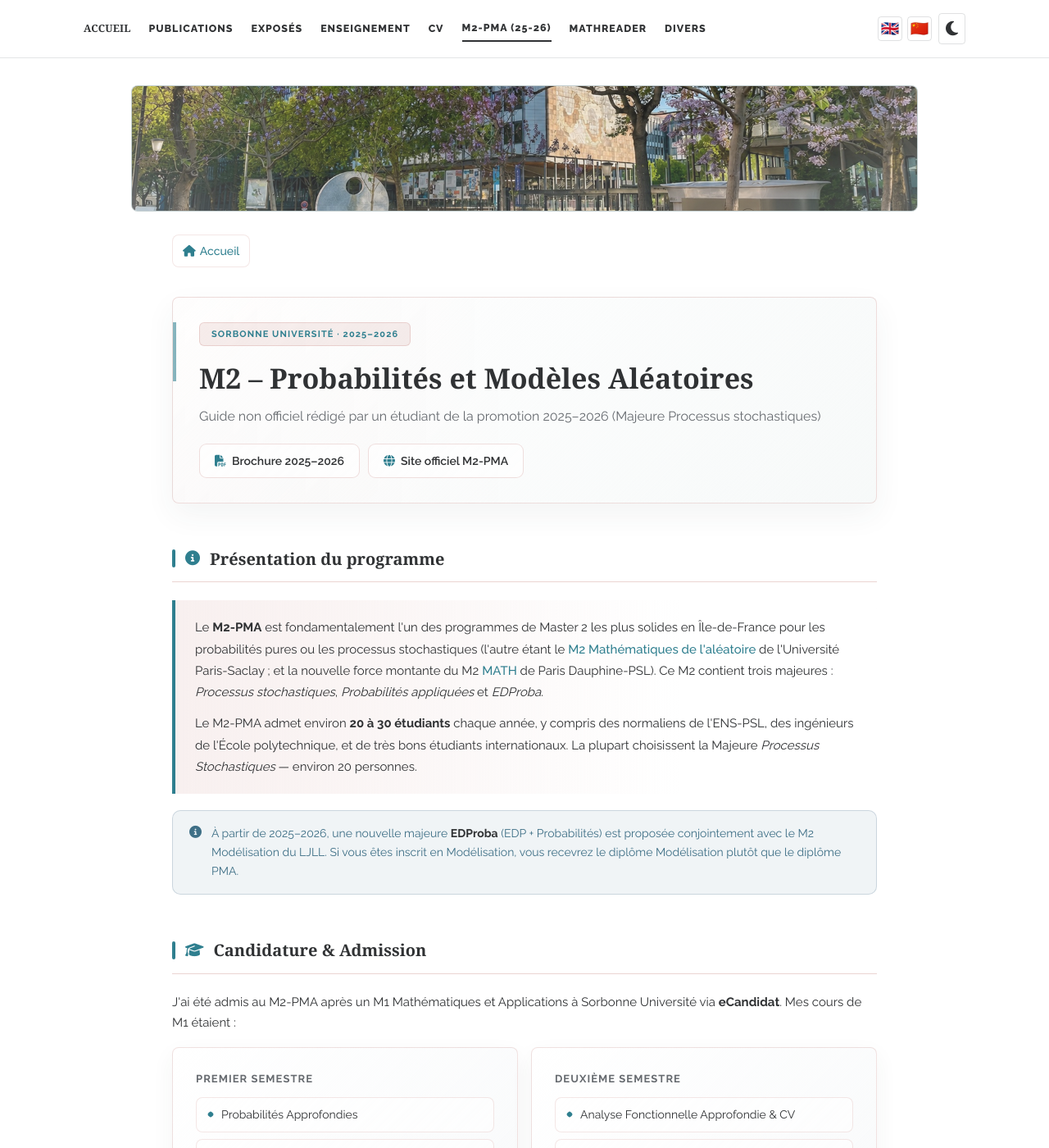
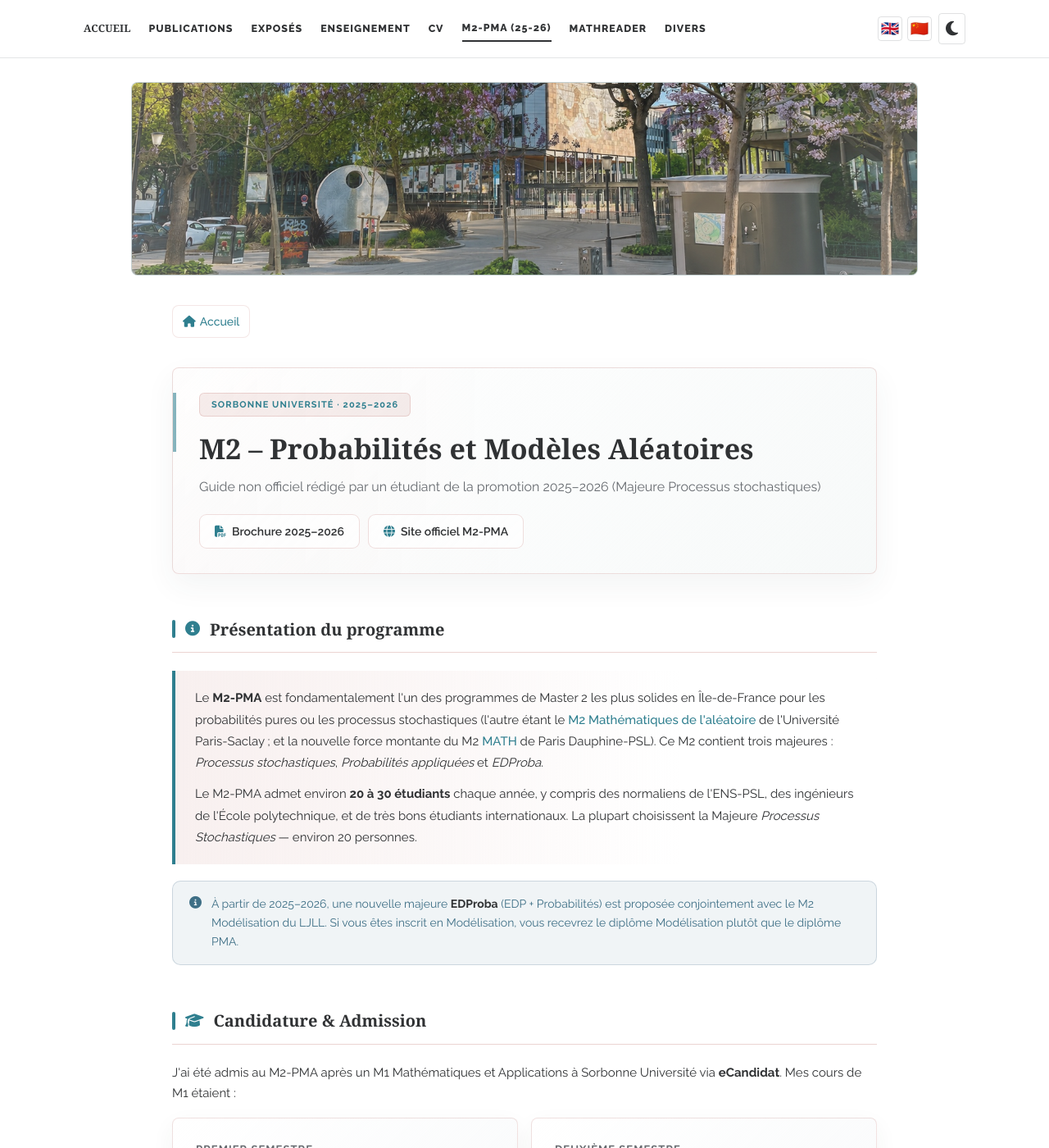
Before and after one commit to Lucien-XIAO/Lucien-XIAO.github.io, a Jekyll site: the page built from PMA/index.md, in a window 1280 px wide and 1400 px high. Shown: the whole window at 82% size. Built offline with Jekyll 4.4.1, drawn with Linux system fonts in a browser that asks for light colours; nearby versions of some CDN libraries; a style sheet for code colours, icons or effects is not loaded.

Commit message:
Show more vertical PMA campus header

```diff
--- a/_layouts/pma.html
+++ b/_layouts/pma.html
@@ -3,7 +3,7 @@
 <head>
   <script src="/assets/js/pma-i18n.js?v=4" defer></script>
   {% include head.html %}
-  <link rel="stylesheet" href="/assets/css/pma-theme.css?v=6">
+  <link rel="stylesheet" href="/assets/css/pma-theme.css?v=7">
   <script>
     MathJax = {
       tex: {
@@ -19,7 +19,7 @@
   {% include math_float.html %}
   {% include nav.html %}
   <div class="pma-campus-strip" aria-label="Sorbonne campus">
-    <img src="/assets/img/pma-campus-strip.jpg?v=1" alt="Sorbonne campus courtyard" decoding="async" />
+    <img src="/assets/img/pma-campus-strip.jpg?v=2" alt="Sorbonne campus courtyard" decoding="async" />
   </div>
   <div class="pma-wrapper">
     <nav class="pma-breadcrumb">
--- a/assets/css/pma-theme.css
+++ b/assets/css/pma-theme.css
@@ -16,8 +16,8 @@ body.theme-claude.pma-page .math-float-canvas {
   border: 1px solid var(--claude-footer-border);
   border-radius: 8px;
   box-sizing: border-box;
-  height: 154px;
-  margin: 104px auto 0;
+  height: 236px;
+  margin: 100px auto 0;
   max-width: 960px;
   overflow: hidden;
   position: relative;
@@ -29,7 +29,7 @@ body.theme-claude.pma-page .math-float-canvas {
   filter: saturate(0.92) contrast(0.98) brightness(0.96);
   height: 100%;
   object-fit: cover;
-  object-position: center 52%;
+  object-position: center 54%;
   width: 100%;
 }
 
@@ -47,7 +47,7 @@ body.theme-claude.pma-page .math-float-canvas {
 .pma-page .pma-wrapper {
   max-width: 960px;
   margin: 0 auto;
-  padding: 28px 40px 80px;
+  padding: 36px 40px 80px;
   box-sizing: border-box;
   min-height: 100vh;
   position: relative;
@@ -1074,7 +1074,7 @@ a.parcours-course-name:hover { text-decoration: underline; text-underline-offset
 @media (max-width: 768px) {
   .pma-campus-strip {
     border-radius: 6px;
-    height: 96px;
+    height: 142px;
     margin-top: 84px;
     width: calc(100% - 40px);
   }
@@ -1090,7 +1090,7 @@ a.parcours-course-name:hover { text-decoration: underline; text-underline-offset
     overflow-x: auto;
   }
 
-  .pma-page .pma-wrapper { padding: 24px 20px 60px; }
+  .pma-page .pma-wrapper { padding: 30px 20px 60px; }
   .pma-hero h1 { font-size: 26px; }
   .courses-grid { grid-template-columns: 1fr; }
   .admission-course-grid { grid-template-columns: 1fr; }
```
Also changed, not shown: assets/img/pma-campus-strip.jpg.
